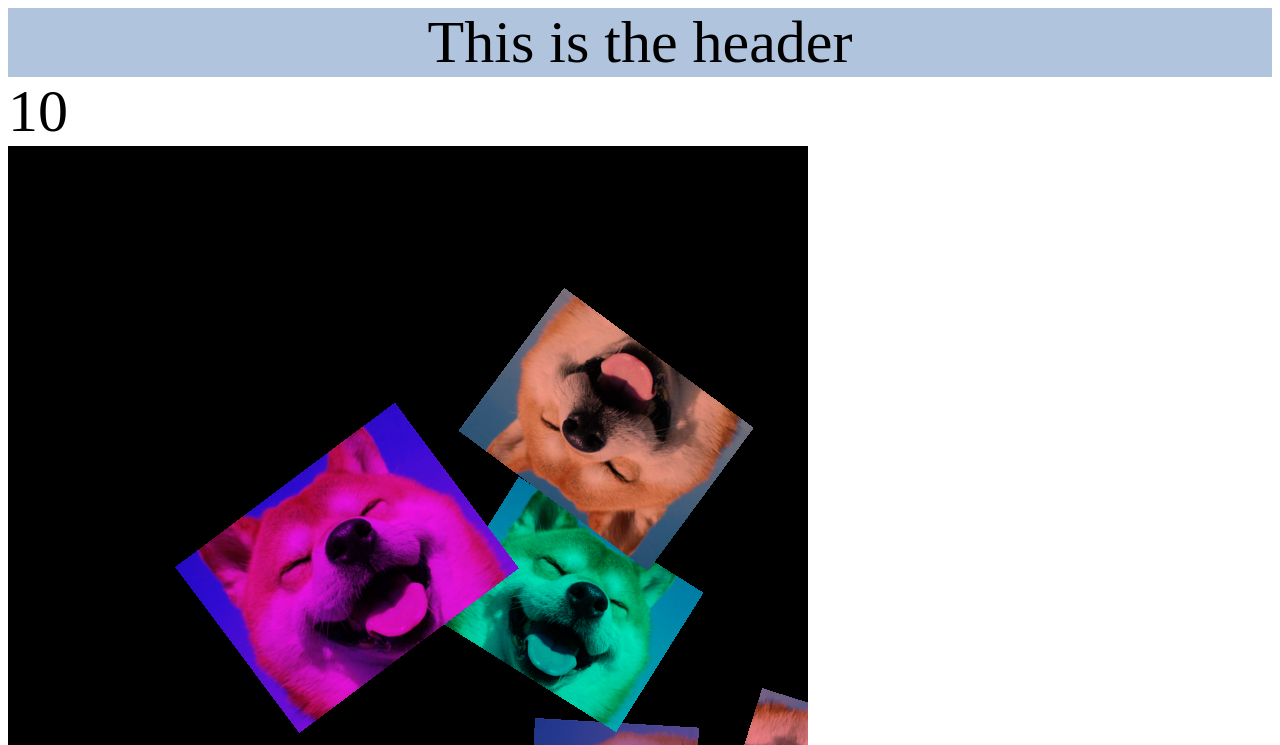
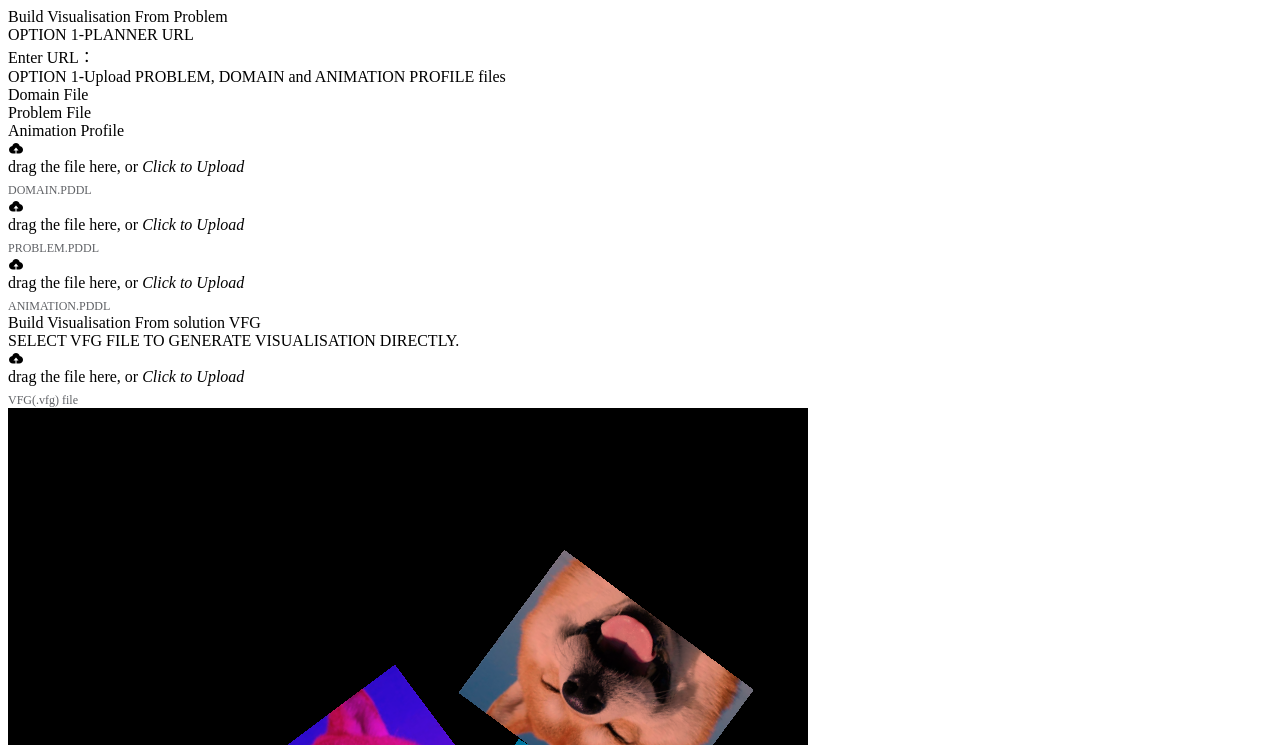
Before and after one commit to Melb-Uni/PL-Bluering, a Flask app: page / in a window 1280 px wide. Shown: the top 745 px of the page. Run offline with Flask 2, Linux system fonts and the light colour scheme; some libraries are stand-ins or nearby versions.

Commit message:
add the frontend template

```diff
--- a/prototypes/website_demo/static/css/index.css
+++ b/prototypes/website_demo/static/css/index.css
@@ -16,3 +16,9 @@
     align-items: center;
     display: flex
 }
+.el-header, .el-footer {
+    background-color: #B3C0D1;
+    color: #333;
+    text-align: center;
+    line-height: 60px;
+}
--- a/prototypes/website_demo/templates/index.html
+++ b/prototypes/website_demo/templates/index.html
@@ -14,19 +14,90 @@
 </head>
 <body>
 <div id = "app">
-    <div class="title">This is the header</div>
+    <el-container>
+        <el-header>Build Visualisation From Problem</el-header>
+        <el-main>
+            <div>OPTION 1-PLANNER URL </div>
+            <el-row>
+                <el-col :span="3"><div >Enter URL：</div></el-col>
+                <el-col :span="18">
+                    <el-input v-model="input" placeholder="please input the url"></el-input>
+                </el-col>
+            </el-row>
 
-    <div id="pixi" style="position: relative;display: flex">  </div>
+<!--            <div id="testValue" v-text="value">-->
+<!--                {{value}}-->
+<!--            </div>-->
+            <div>OPTION 1-Upload PROBLEM, DOMAIN and ANIMATION PROFILE files </div>
+            <el-row>
+                <el-col :span="8"><div >Domain File</div></el-col>
+                <el-col :span="8">
+                    <div >Problem File</div>
+                </el-col>
+                <el-col :span="8">
+                    <div >Animation Profile</div>
+                </el-col>
+            </el-row>
+            <el-row>
+                <el-col :span="8">
+                    <el-upload
+                            class="upload-demo"
+                            drag
+                            action="https://jsonplaceholder.typicode.com/posts/"
+                            multiple>
+                        <i class="el-icon-upload"></i>
+                        <div class="el-upload__text">drag the file here, or <em>Click to Upload</em></div>
+                        <div class="el-upload__tip" slot="tip">DOMAIN.PDDL</div>
+                    </el-upload>
+                </el-col>
+                <el-col :span="8">
+                    <el-upload
+                            class="upload-demo"
+                            drag
+                            action="https://jsonplaceholder.typicode.com/posts/"
+                            multiple>
+                        <i class="el-icon-upload"></i>
+                        <div class="el-upload__text">drag the file here, or <em>Click to Upload</em></div>
+                        <div class="el-upload__tip" slot="tip">PROBLEM.PDDL</div>
+                    </el-upload>
+                </el-col>
+                <el-col :span="8">
+                    <el-upload
+                            class="upload-demo"
+                            drag
+                            action="https://jsonplaceholder.typicode.com/posts/"
+                            multiple>
+                        <i class="el-icon-upload"></i>
+                        <div class="el-upload__text">drag the file here, or <em>Click to Upload</em></div>
+                        <div class="el-upload__tip" slot="tip">ANIMATION.PDDL</div>
+                    </el-upload>
+                </el-col>
+            </el-row>
+        </el-main>
+        <el-header>Build Visualisation From solution VFG</el-header>
+        <el-main>
+            <div>SELECT VFG FILE TO GENERATE VISUALISATION DIRECTLY.</div>
+            <el-upload
+                    class="upload-demo"
+                    drag
+                    action="https://jsonplaceholder.typicode.com/posts/"
+                    multiple>
+                <i class="el-icon-upload"></i>
+                <div class="el-upload__text">drag the file here, or <em>Click to Upload</em></div>
+                <div class="el-upload__tip" slot="tip">VFG(.vfg) file</div>
+            </el-upload>
+            <div id="pixi" style="position: relative;display: flex">  </div>
+        </el-main>
+    </el-container>
 
-    <div id="testValue" v-text="value">
-        {{value}}
-    </div>
+
 </div>
 <script>
 
     var vm = new Vue({
         el: '#app',
         data:{
+            input:'',
             value:10,
             v_appWi:600,
             v_appHi:400
```
